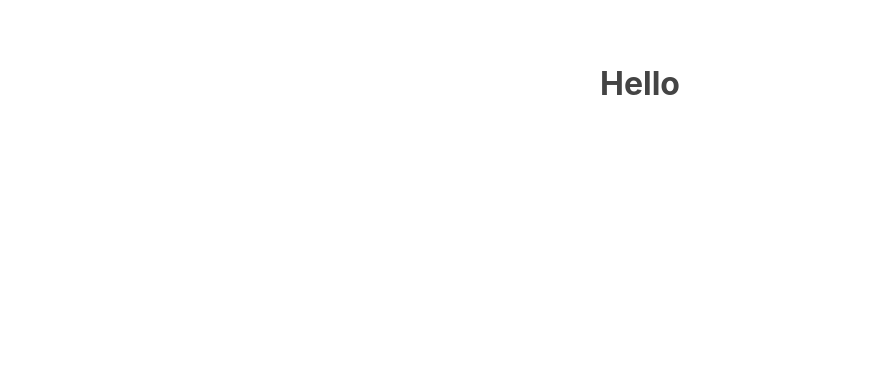
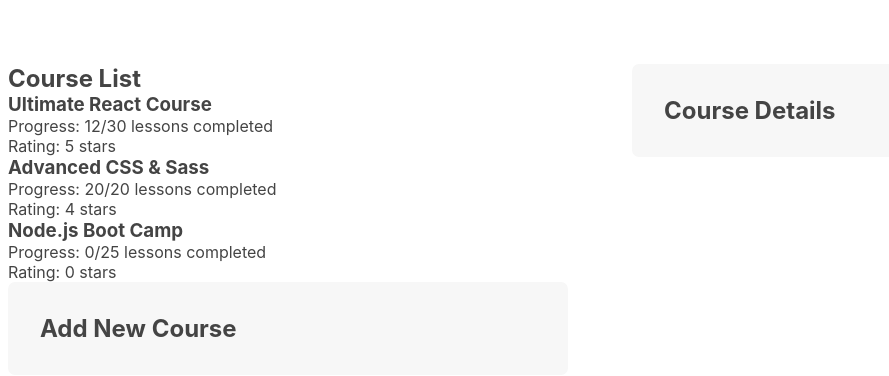
Before and after one commit to Methusaleh/progress-tracker, a React (Create React App) app: page / in a window 1280 px wide. Shown: the top 376 px of the page, without its empty margins (0-889 px from the left). Built offline with nearby package versions, Linux system fonts and the light colour scheme.

Commit message:
working on components

```diff
--- a/src/App.js
+++ b/src/App.js
@@ -1,5 +1,78 @@
 // import {useState} from 'react';
 
+const initialCourses = [
+  {
+    id: 1,
+    name: "Ultimate React Course",
+    totalLessons: 30,
+    completedLessons: 12,
+    rating: 5,
+  },
+  {
+    id: 2,
+    name: "Advanced CSS & Sass",
+    totalLessons: 20,
+    completedLessons: 20,
+    rating: 4,
+  },
+  {
+    id: 3,
+    name: "Node.js Boot Camp",
+    totalLessons: 25,
+    completedLessons: 0,
+    rating: 0,
+  },
+];
+
 export default function App() {
-  return <h1>Hello</h1>;
+  return (
+    <div className="app">
+      <div className="sidebar">
+        <CourseList />
+        <AddCourseForm />
+      </div>
+      <DetailForm />
+    </div>
+  );
 }
+
+function CourseList() {
+  return (
+    <div className="course-list">
+      <h2>Course List</h2>
+      {initialCourses.map((course) => (
+        <Course key={course.id} course={course} />
+      ))}
+    </div>
+  );
+}
+
+function Course({ course }) {
+  const { name, totalLessons, completedLessons, rating } = course;
+  return (
+    <div className="course">
+      <h3>{name}</h3>
+      <p>
+        Progress: {completedLessons}/{totalLessons} lessons completed
+      </p>
+      <p>Rating: {rating} stars</p>
+    </div>
+  );
+}
+
+function AddCourseForm() {
+  return (
+    <form className="form-add-course">
+      <h2>Add New Course</h2>
+    </form>
+  );
+}
+
+function DetailForm() {
+  return (
+    <form className="form">
+      <h2>Course Details</h2>
+      {/* Detail form elements will go here */}
+    </form>
+  );
+}
```
